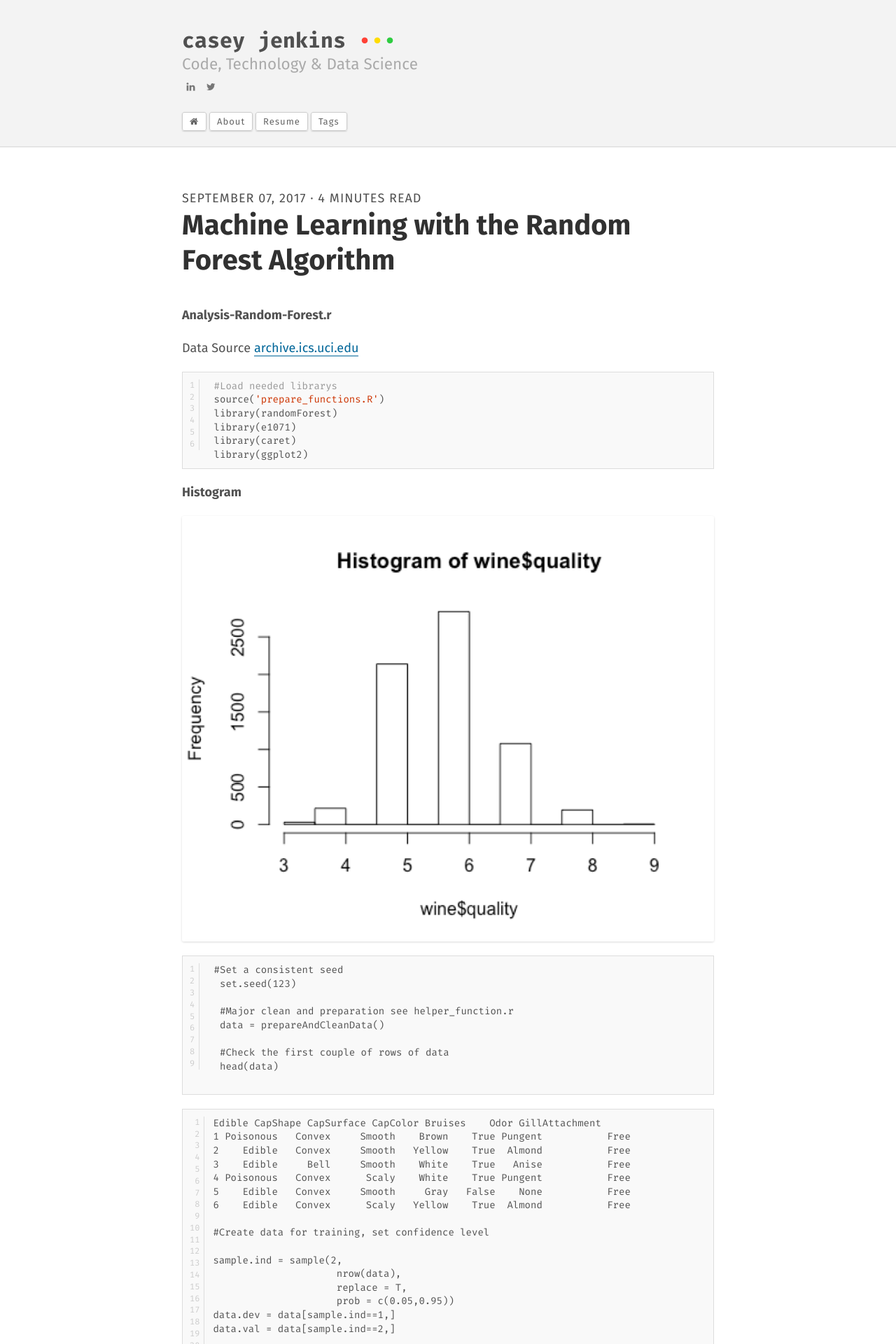
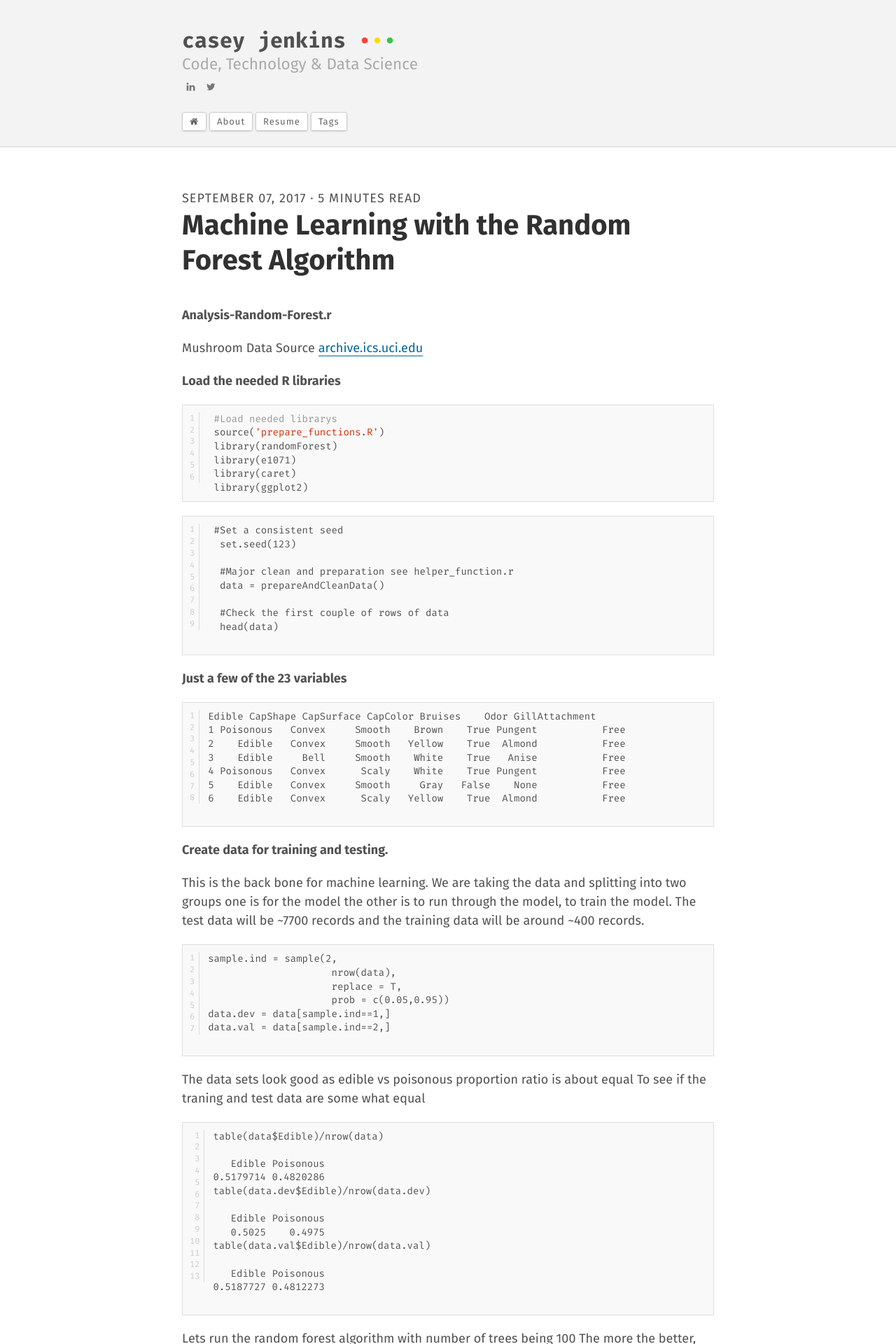
Before and after one commit to saltfog/saltfog.github.io, a Jekyll site: the page built from _posts/2017-09-07-Data-Mining-Random-Forest.md, in a window 1280 px wide. Shown: the top 1920 px of the page at 70% size. Built offline with Jekyll 4.4.1, drawn with Linux system fonts in a browser that asks for light colours; some of the changed text lies outside the part shown.

Commit message:
Added assests

````diff
--- a/_posts/2017-09-07-Data-Mining-Random-Forest.md
+++ b/_posts/2017-09-07-Data-Mining-Random-Forest.md
@@ -10,8 +10,10 @@
 
 **Analysis-Random-Forest.r**
 
-Data Source
+Mushroom Data Source
 [archive.ics.uci.edu](https://archive.ics.uci.edu/ml/datasets/mushroom)
+
+**Load the needed R libraries**
 
 ```r
  #Load needed librarys
@@ -21,8 +23,6 @@
  library(caret)
  library(ggplot2)
  ```
- **Histogram**
- ![Histogram](https://saltfog.github.io/assets/images/histogram.png)
 
  ```
  #Set a consistent seed
@@ -35,6 +35,7 @@
   head(data)
 
 ```
+**Just a few of the 23 variables**
 ```
 Edible CapShape CapSurface CapColor Bruises    Odor GillAttachment
 1 Poisonous   Convex     Smooth    Brown    True Pungent           Free
@@ -44,8 +45,12 @@
 5    Edible   Convex     Smooth     Gray   False    None           Free
 6    Edible   Convex      Scaly   Yellow    True  Almond           Free
 
-#Create data for training, set confidence level
+```
+**Create data for training and testing.**
 
+This is the back bone for machine learning. We are taking the data and splitting into two groups one is for the model the other is to run through the model, to train the model. The test data will be ~7700 records and the training data will be around ~400 records.
+
+```
 sample.ind = sample(2,
                      nrow(data),
                      replace = T,
@@ -53,9 +58,11 @@
 data.dev = data[sample.ind==1,]
 data.val = data[sample.ind==2,]
 
-#See how data sets look as edible vs poisonous proportion ratio
-#To see if the traning and test data are some what equal
+```
+The data sets look good as edible vs poisonous proportion ratio is about equal
+To see if the traning and test data are some what equal
 
+```
 table(data$Edible)/nrow(data)
 
    Edible Poisonous
@@ -69,9 +76,11 @@
    Edible Poisonous
 0.5187727 0.4812273
 
-#Run the random forest algorithm with number of trees being 100
-#The more the better, but we don't want to over do it.
+```
+Lets run the random forest algorithm with number of trees being 100
+The more the better, but we don't want to over do it.
 
+```
 rf = randomForest(Edible ~ .,
                    ntree = 100,
                    data = data.dev)
@@ -84,6 +93,7 @@
 
  This plot will tell us if the number of trees we pick will give good results.
  As you can see 10-30 trees causes a minor error span.
+
 ![](https://saltfog.github.io/assets/images/unnamed-chunk-13-1.png)
 
 ```
@@ -95,11 +105,12 @@
            main="Top 10 - Variable Predictors")
 ```
 **Top 10 Predictors**
+
 ![](https://saltfog.github.io/assets/images/unnamed-chunk-15-1.png)
 
-```
 Looks like Odor is the greatest indicator along with Spore Print Color
 
+```
 var.imp = data.frame(importance(rf,
                                  type=2))
 
@@ -150,6 +161,10 @@
 
 ## Confusion Matrix and Statistics
 ##
+```
+Here is the 400 samples ran through the model the confidence level is 99%, meaning we can say that we can predict mushroom edibility 99% of the time.
+```
+
 ##            Reference
 ## Prediction  Edible Poisonous
 ##   Edible       201         0
@@ -213,17 +228,17 @@
 ##        'Positive' Class : Edible
 ##
 ```
+
+With odor and spore print color we can predict almost 99% of the time.
+
 ```
-#With odor and spore print color we can predict almost 99% of the time.
-
 #Lets plot some jitter classification plots to show what odors and spore print colors show the poisonous mushrooms
 
 #This plot shows that CapShape and CapSurface really dont give a good indication of edible mushrooms
 p = ggplot(data,aes(x=CapShape, y=CapSurface, color=Edible))
 p + geom_jitter(alpha=0.3) + scale_color_manual(breaks = c('Edible','Poisonous'),values=c('blue','orange'))
 ```
-
-**Jitter Plots**
+**ggPlot Jitter Plots**
 
 **CapShape vs CapSurface**
 ![](https://saltfog.github.io/assets/images/unnamed-chunk-4-1.png)
@@ -236,3 +251,5 @@
 
 **Spore Print Color vs Edible**
 ![](https://saltfog.github.io/assets/images/unnamed-chunk-8-1.png)
+
+Odors fishy, foul and spicy indicate the mushroom is poisonous, so get smelling.
````
